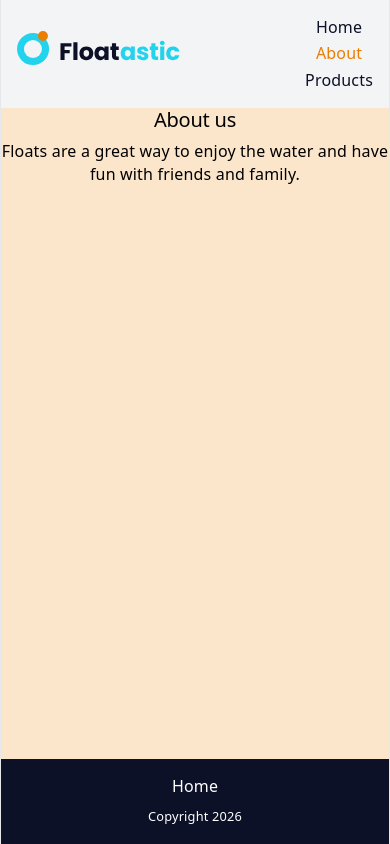
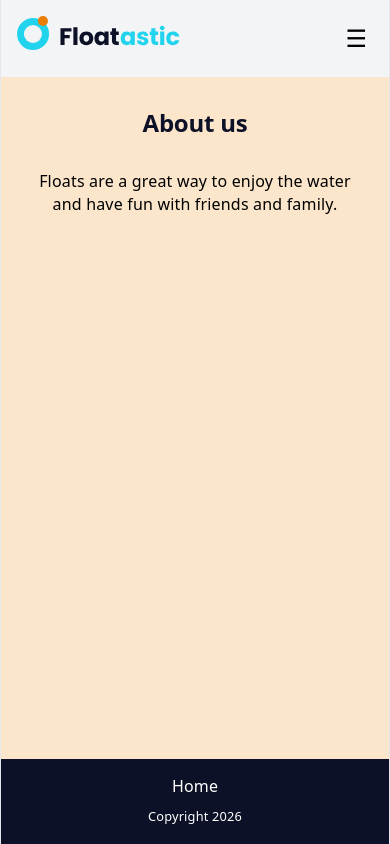
Before and after one commit to antoninadubrovska/floatastic, a React (Vite) app: page /#/about in a window 390 px wide. Built offline with nearby package versions, Linux system fonts and the light colour scheme.

Commit message:
feat: collapsing headar hamburger nav - basics

```diff
--- a/src/components/Header.jsx
+++ b/src/components/Header.jsx
@@ -1,8 +1,11 @@
 import { NavLink } from 'react-router'
+import { useState } from 'react'
 import headerLogo from './../assets/logo-full.svg'
 
 
 export default function Header() {
+	const [isMenuOpen, setIsMenuOpen] = useState(false);
+
 	return (
 		<header>
 			{/* <div>
@@ -15,10 +18,20 @@ export default function Header() {
 				/>
 			</NavLink>
 
-			<nav>
-				<NavLink to="/">Home</NavLink>
-				<NavLink to="/about">About</NavLink>
-				<NavLink to="/products">Products</NavLink>
+			<button className="menu-btn" onClick={() => setIsMenuOpen(!isMenuOpen)}>
+				☰
+			</button>
+
+			<nav className={isMenuOpen ? 'open' : ''}>
+				<NavLink to="/" onClick={() => setIsMenuOpen(false)}>
+					Home
+				</NavLink>
+				<NavLink to="/about" onClick={() => setIsMenuOpen(false)}>
+					About
+				</NavLink>
+				<NavLink to="/products" onClick={() => setIsMenuOpen(false)}>
+					Products
+				</NavLink>
 			</nav>
 		</header>
 	);
--- a/src/pages/About.jsx
+++ b/src/pages/About.jsx
@@ -1,7 +1,7 @@
 const About = () => {
   return (
-    <div>
-      <h2> About us </h2>
+    <div className="about-page">
+      <h2 className="about-h"> About us </h2>
       <p>
         {" "}
         Floats are a great way to enjoy the water and have fun with friends and family.
--- a/src/pages/Products.jsx
+++ b/src/pages/Products.jsx
@@ -15,16 +15,16 @@ const matchingProducts = useFuseSearch(products, searchItem, ["name", "category"
 
 
   return (
-    <div className="all-products">
-      <h2> The floats: </h2>
+    <div className="products-page">
+      <h2 className="products-h"> The floats: </h2>
 
       <div className="search">
         <input
-          type="text"
+          type="text" placeholder="Search for a float..."
           value={searchItem}
           onChange={(e) => setSearchItem(e.target.value)}
         />{" "}
-        🔍
+        {/* 🔍 */}
       </div>
 
 		  <div className="products-list">
--- /dev/null
+++ b/src/styles/about.css
@@ -0,0 +1,13 @@
+.about-page {
+  padding: 2em;
+  display: flex;
+  flex-direction: column;
+  gap: 1.5em;
+}
+
+.about-h {
+	font-size: 1.5rem;
+	font-weight: bold;
+	color: var(--text-h);
+
+}
--- a/src/styles/header.css
+++ b/src/styles/header.css
@@ -2,27 +2,49 @@ header {
 	background: var(--bg-soft);
 	color: var(--text-h);
 	padding: 1em;
-	display:flex;
+	display: flex;
 	align-items: center;
 	justify-content: space-between;
-  }
+	position: relative;
+}
 
-  header nav {
+.menu-btn {
+	display: none;
+	font-size: 1.5em;
+	background: none;
+	border: none;
+}
+
+header nav {
 	display: flex;
-	gap: 0.2em;
-	flex-direction: column;
+	gap: 0.8em;
+	/* flex-direction: column; */
 	/* padding-bottom: 0.2em; */
-  }
+}
 
-
-  @media (min-width: 600px) {
-
-	/* header {
-		padding: 1.5em;
-	} */
+/* MOBILE */
+@media (max-width: 600px) {
+	.menu-btn {
+		display: block;
+	}
 
 	header nav {
-		flex-direction: row;
-		gap: 1em;
+		position: absolute;
+		top: 100%;
+		left: 0;
+		width: 100%;
+		background: var(--bg-soft);
+		flex-direction: column;
+		display: none;
+		padding: 2em 0;
+		/* opacity: 0.85; */
 	}
-  }
+
+	header nav.open {
+		display: flex;
+		flex-direction: column;
+		/* align-items:last baseline; */
+		/* margin-right: 10em; */
+
+	}
+}
--- a/src/styles/index.css
+++ b/src/styles/index.css
@@ -5,6 +5,7 @@
 @import './footer.css';
 @import './header.css';
 @import './home.css';
+@import './about.css';
 
 
 
--- a/src/styles/products.css
+++ b/src/styles/products.css
@@ -1,3 +1,31 @@
+
+.products-page {
+	  padding: 2em;
+  display: flex;
+  flex-direction: column;
+  gap: 1.5em;
+}
+
+.products-h {
+	font-size: 1.5rem;
+	font-weight: bold;
+	color: var(--text-h);
+
+}
+
+.search {
+	display: flex;
+	justify-content: center;
+}
+.search input {
+	padding: 0.5em 1em;
+	border: 1px solid var(--border);
+	border-radius: 4px;
+	width: 100%;
+	max-width: 260px;
+	box-sizing: border-box;
+}
+
 .products-list {
 	display: grid;
 	grid-template-columns: auto;
```
